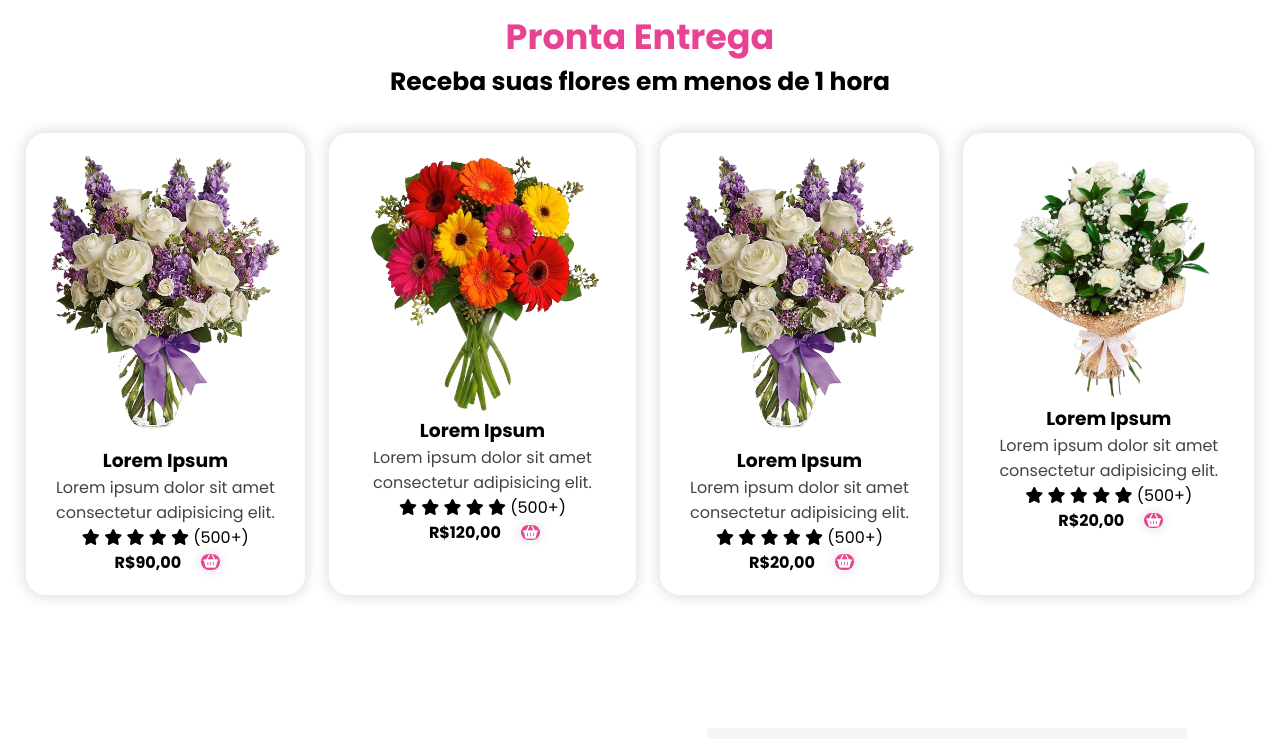
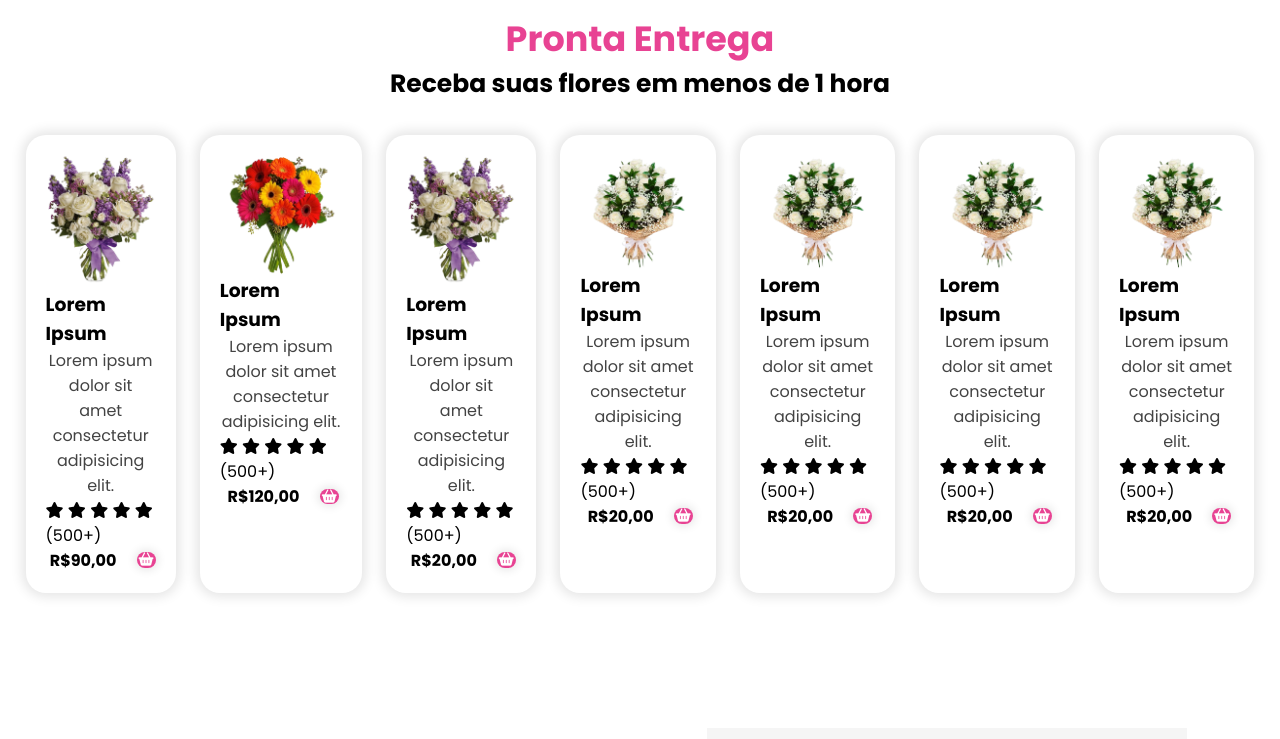
Before and after one commit to anaperes94/WebSiteMEI, a plain HTML site: page index.html in a window 1280 px wide. Shown: the part 900-1639 px from the top of the page. Drawn offline with Linux system fonts and the light colour scheme.

Commit message:
add: More copys of items

```diff
--- a/index.html
+++ b/index.html
@@ -173,6 +173,90 @@
                         </button>
                     </div>
                 </div>
+
+                <div class="dish">
+                    <img src="imagem/bu4.jpg.png" class="dish-image" alt="">
+
+                    <h3 class="dish-title">
+                        Lorem Ipsum
+                    </h3>
+
+                    <span class="dish-description">
+                        Lorem ipsum dolor sit amet consectetur adipisicing elit.
+                    </span>
+
+                    <div class="dish-rate">
+                        <i class="fa-solid fa-star"></i>
+                        <i class="fa-solid fa-star"></i>
+                        <i class="fa-solid fa-star"></i>
+                        <i class="fa-solid fa-star"></i>
+                        <i class="fa-solid fa-star"></i>
+                        <span>(500+)</span>
+                    </div>
+
+                    <div class="dish-price">
+                        <h4>R$20,00</h4>
+                        <button class="btn-default">
+                            <i class="fa-solid fa-basket-shopping"></i>
+                        </button>
+                    </div>
+                </div>
+
+                <div class="dish">
+                    <img src="imagem/bu4.jpg.png" class="dish-image" alt="">
+
+                    <h3 class="dish-title">
+                        Lorem Ipsum
+                    </h3>
+
+                    <span class="dish-description">
+                        Lorem ipsum dolor sit amet consectetur adipisicing elit.
+                    </span>
+
+                    <div class="dish-rate">
+                        <i class="fa-solid fa-star"></i>
+                        <i class="fa-solid fa-star"></i>
+                        <i class="fa-solid fa-star"></i>
+                        <i class="fa-solid fa-star"></i>
+                        <i class="fa-solid fa-star"></i>
+                        <span>(500+)</span>
+                    </div>
+
+                    <div class="dish-price">
+                        <h4>R$20,00</h4>
+                        <button class="btn-default">
+                            <i class="fa-solid fa-basket-shopping"></i>
+                        </button>
+                    </div>
+                </div>
+
+                <div class="dish">
+                    <img src="imagem/bu4.jpg.png" class="dish-image" alt="">
+
+                    <h3 class="dish-title">
+                        Lorem Ipsum
+                    </h3>
+
+                    <span class="dish-description">
+                        Lorem ipsum dolor sit amet consectetur adipisicing elit.
+                    </span>
+
+                    <div class="dish-rate">
+                        <i class="fa-solid fa-star"></i>
+                        <i class="fa-solid fa-star"></i>
+                        <i class="fa-solid fa-star"></i>
+                        <i class="fa-solid fa-star"></i>
+                        <i class="fa-solid fa-star"></i>
+                        <span>(500+)</span>
+                    </div>
+
+                    <div class="dish-price">
+                        <h4>R$20,00</h4>
+                        <button class="btn-default">
+                            <i class="fa-solid fa-basket-shopping"></i>
+                        </button>
+                    </div>
+                </div>
             </div>
         </section>
 
```
